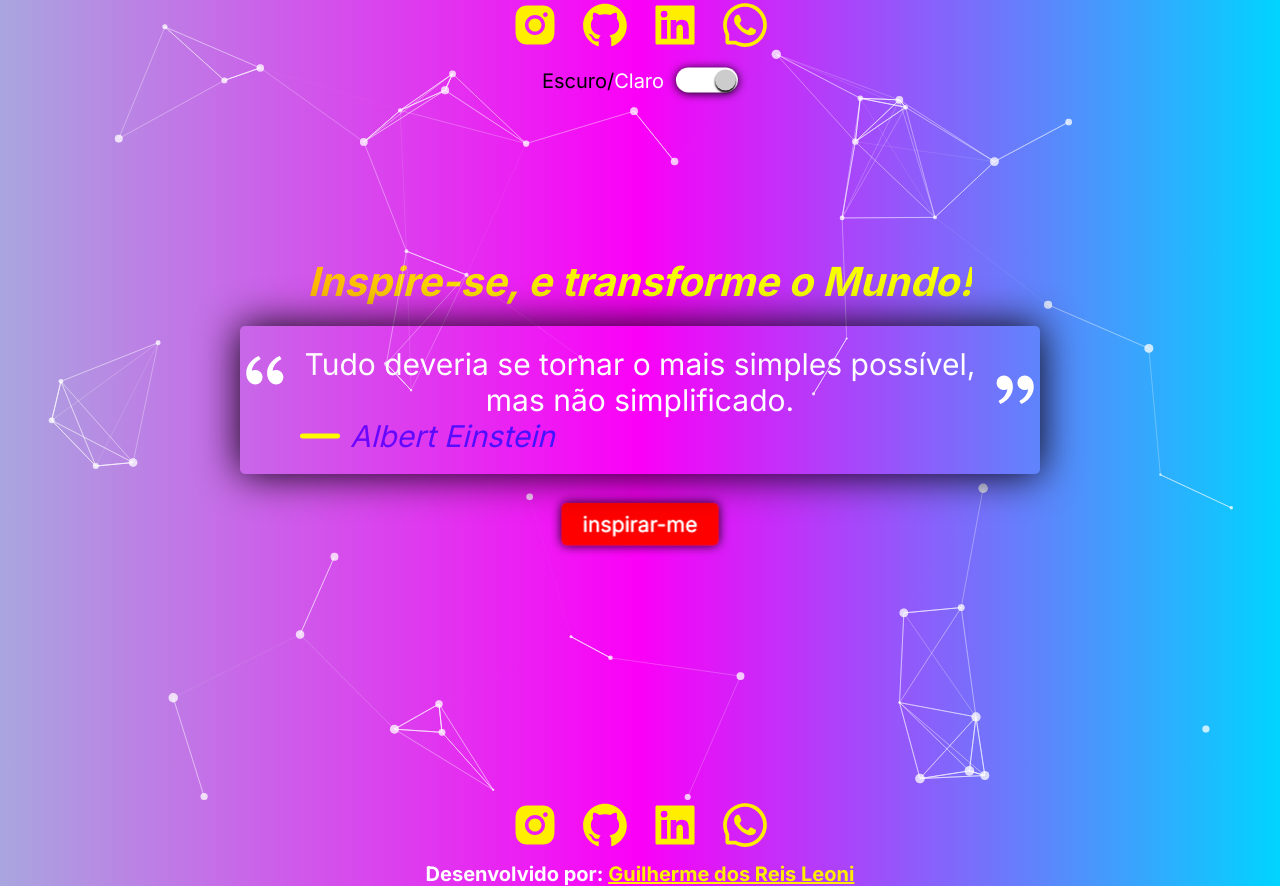
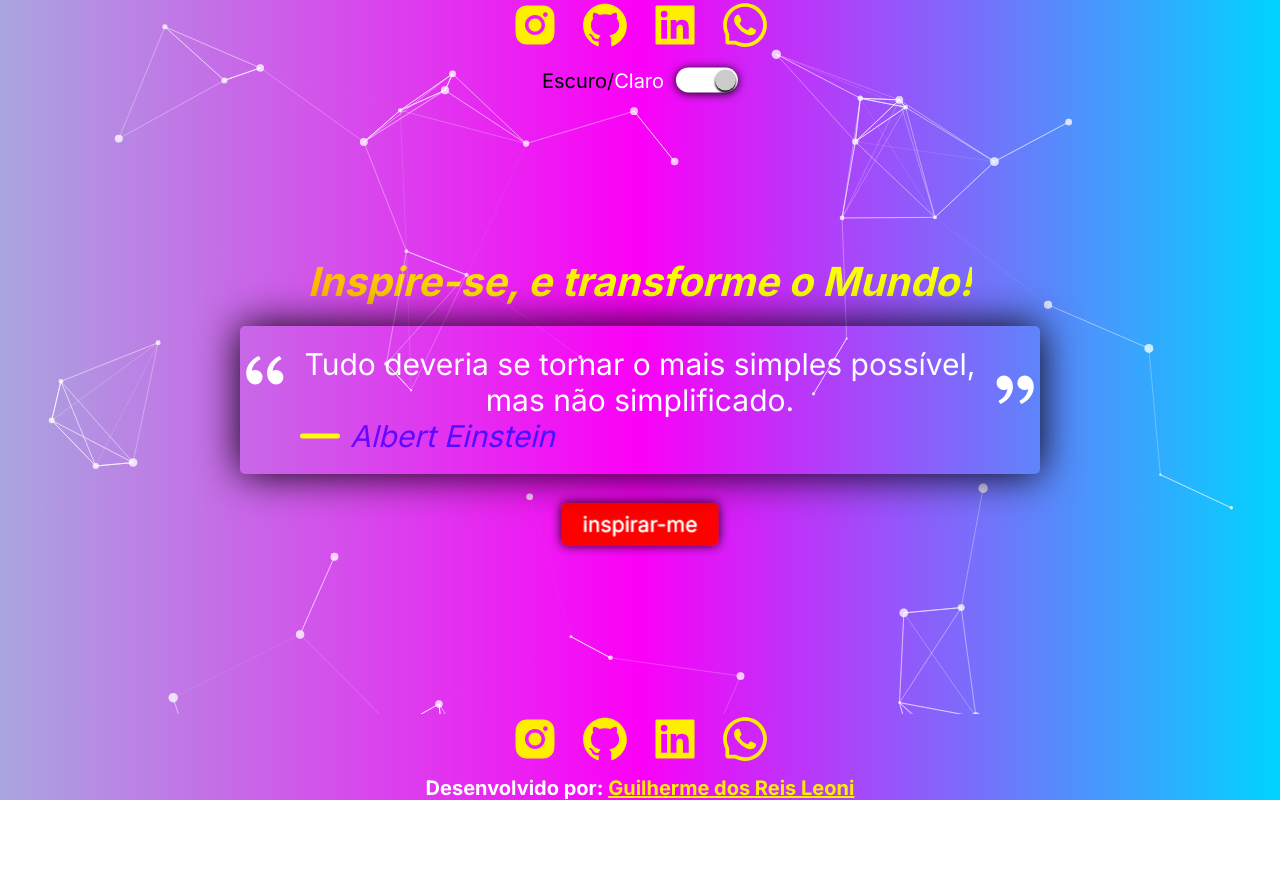
Before and after one commit to GuiLeoni14/Frases_ReactJs, a React (Vite) app: page / in a window 1280 px wide. After the commit the page ends 800 px from the top, so only its background shows below. Built offline with nearby package versions, Linux system fonts and the light colour scheme; data requests are answered from the project's data file.

Commit message:
ajustando posição

```diff
--- a/src/layout/Footer/styles.scss
+++ b/src/layout/Footer/styles.scss
@@ -1,5 +1,8 @@
 footer{
     width: 100%;
+    position: absolute;
+    bottom: 0;
+    right: 0;
     .container{
         .main_footer{
             width: 100%;
```
